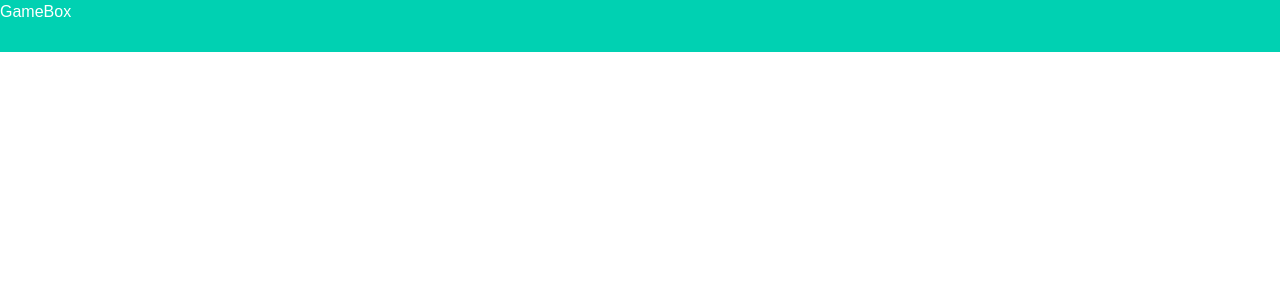
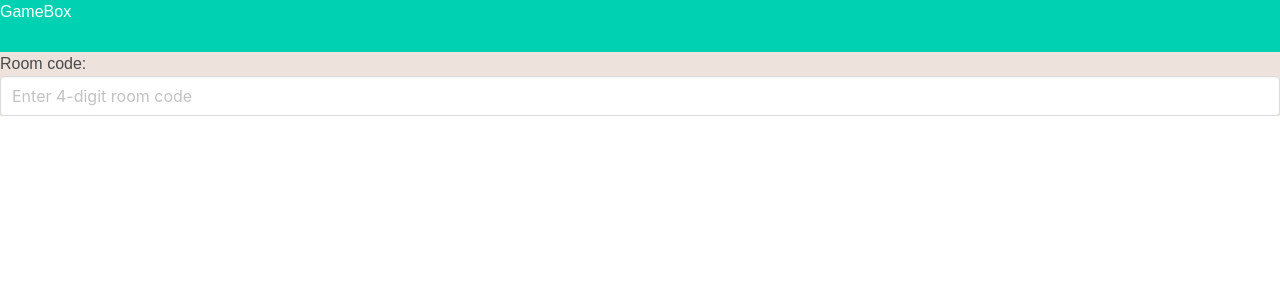
Before and after one commit to lukehorak/gamebox, a React (Create React App) app in the folder client/: page / in a window 1280 px wide. Shown: the top 300 px of the page. Built offline with nearby package versions, Linux system fonts and the light colour scheme.

Commit message:
added room code form

```diff
--- a/client/src/App.js
+++ b/client/src/App.js
@@ -1,6 +1,7 @@
 import React, { Component } from 'react';
 import './App.css';
-import Nav from './Nav'
+import Nav from './Nav';
+import RoomCodeForm from './Room_code_form';
 import 'bulma/css/bulma.css'
 
 class App extends Component {
@@ -9,7 +10,10 @@ class App extends Component {
   }
   render() {
     return (
+      <div>
         <Nav/>
+          <RoomCodeForm />
+          </div>
     );
   }
 }
--- /dev/null
+++ b/client/src/Room_code_form.js
@@ -0,0 +1,23 @@
+import React, { Component } from 'react';
+
+class RoomCodeForm extends Component{
+  render(){
+    return(
+      <div className="room-code-title">
+        Room code:
+        <input class="input" type="text" placeholder="Enter 4-digit room code"></input>
+        </div>
+
+    )
+  }
+}
+
+
+
+
+
+
+
+
+
+export default RoomCodeForm
```
Also changed, not shown: client/src/Nav.js (+3 -4 lines).
